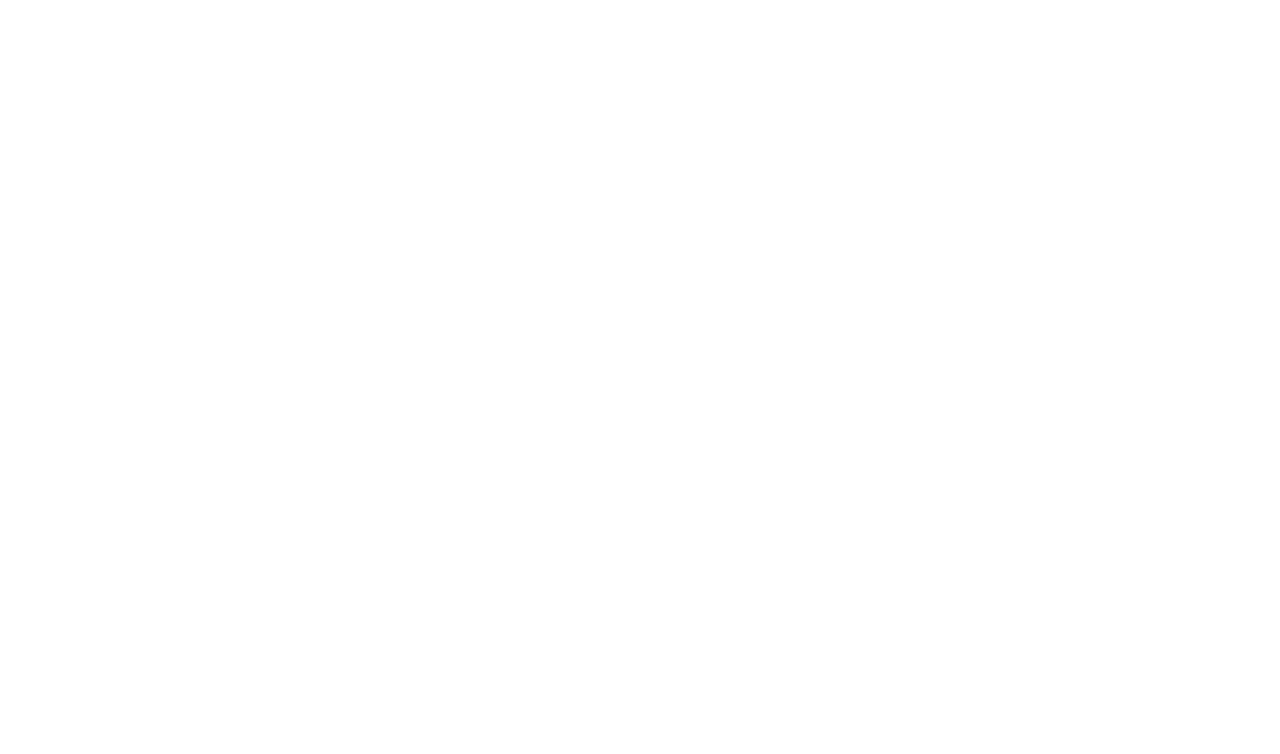
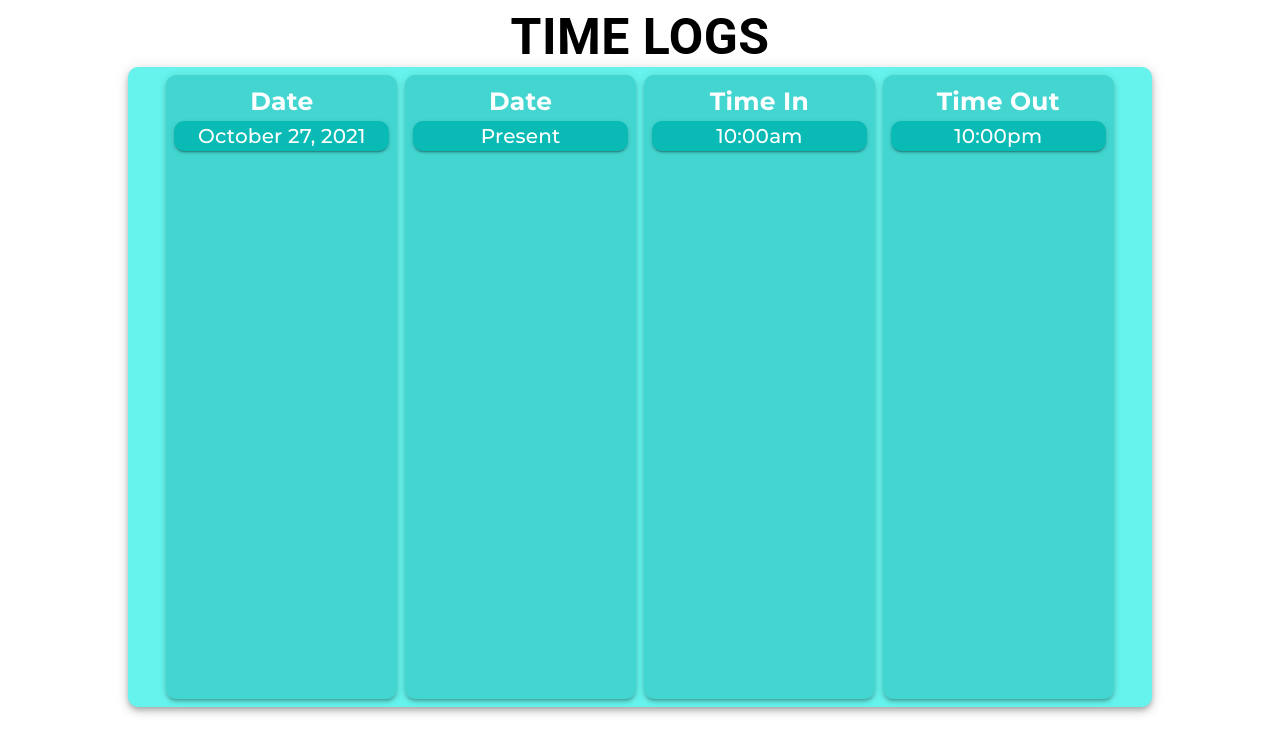
Before and after one commit to rondelhallare/HRIS-FrontEnd, a React (Create React App) app: page /TimeLogs in a window 1280 px wide. Shown: the top 754 px of the page. Built offline with nearby package versions, Linux system fonts and the light colour scheme.

Commit message:
Fix layout and design in Time Logs

```diff
--- /dev/null
+++ b/src/Components/TimeLogs/Section.js
@@ -0,0 +1,173 @@
+import { Grid, Typography } from '@mui/material'
+import { Box } from '@mui/system'
+import Paper from '@mui/material/Paper';
+import { styled } from '@mui/material/styles';
+import React from 'react'
+
+const Item = styled(Paper)(({ theme }) => ({
+    ...theme.typography.body2,
+    padding: theme.spacing(1),
+    textAlign: 'center',
+}));
+
+
+function Section() {
+    return (
+        <Box sx={{ flexGrow: 1, }}>
+            <Grid container spacing={1}>
+
+         {/* First Section of Attendance */}
+                <Grid item xs>
+                    <Item sx={{
+                        borderRadius: '10px',
+                        bgcolor: 'primary.main',
+                        height: '78vh',
+                        boxShadow: 3,
+                        borderRadius: '10px',
+                    }}>
+                        <Typography sx={{
+                            fontSize: '25px',
+                            fontWeight: 'bold',
+                            fontFamily: 'Montserrat',
+                            color: '#FFFFFF',
+                        }}>
+                            Date
+                        </Typography>
+
+
+                        <Box sx={{
+                            borderRadius: '5px',
+                            bgcolor: 'secondary.main',
+                            boxShadow: 2,
+                            borderRadius: '10px',
+                        }}>
+                            <Typography sx={{
+                                fontSize: '20px',
+                                fontWeight: 'medium',
+                                fontFamily: 'Montserrat',
+                                color: '#FFFFFF',
+                            }}>
+                                October 27, 2021
+                            </Typography>
+                        </Box>
+                    </Item>
+
+                </Grid>
+
+                 {/* Second Section of Attendance */}
+                <Grid item xs>
+                    <Item sx={{
+                        borderRadius: '10px',
+                        bgcolor: 'primary.main',
+                        height: '78vh',
+                        boxShadow: 3,
+                        borderRadius: '10px',
+                    }}>
+                        <Typography sx={{
+                            fontSize: '25px',
+                            fontWeight: 'bold',
+                            fontFamily: 'Montserrat',
+                            color: '#FFFFFF',
+                        }}>
+                            Date
+                        </Typography>
+
+
+                        <Box sx={{
+                            borderRadius: '5px',
+                            bgcolor: 'secondary.main',
+                            boxShadow: 2,
+                            borderRadius: '10px',
+                        }}>
+                            <Typography sx={{
+                                fontSize: '20px',
+                                fontWeight: 'medium',
+                                fontFamily: 'Montserrat',
+                                color: '#FFFFFF',
+                            }}>
+                                Present
+                            </Typography>
+                        </Box>
+                    </Item>
+                </Grid>
+
+
+                {/* Third Section of Attendance */}
+                <Grid item xs>
+                    <Item sx={{
+                        borderRadius: '10px',
+                        bgcolor: 'primary.main',
+                        height: '78vh',
+                        boxShadow: 3,
+                        borderRadius: '10px',
+                    }}>
+                        <Typography sx={{
+                            fontSize: '25px',
+                            fontWeight: 'bold',
+                            fontFamily: 'Montserrat',
+                            color: '#FFFFFF',
+                        }}>
+                            Time In
+                        </Typography>
+
+
+                        <Box sx={{
+                            borderRadius: '5px',
+                            bgcolor: 'secondary.main',
+                            boxShadow: 2,
+                            borderRadius: '10px',
+                        }}>
+                            <Typography sx={{
+                                fontSize: '20px',
+                                fontWeight: 'medium',
+                                fontFamily: 'Montserrat',
+                                color: '#FFFFFF',
+                            }}>
+                                10:00am
+                            </Typography>
+                        </Box>
+                    </Item>
+                </Grid>
+
+                {/* Fourth Section of Attendance */}
+                <Grid item xs>
+                    <Item sx={{
+                        borderRadius: '10px',
+                        bgcolor: 'primary.main',
+                        height: '78vh',
+                        boxShadow: 3,
+                        borderRadius: '10px',
+                    }}>
+                        <Typography sx={{
+                            fontSize: '25px',
+                            fontWeight: 'bold',
+                            fontFamily: 'Montserrat',
+                            color: '#FFFFFF',
+                        }}>
+                            Time Out
+                        </Typography>
+
+
+                        <Box sx={{
+                            borderRadius: '5px',
+                            bgcolor: 'secondary.main',
+                            boxShadow: 2,
+                            borderRadius: '10px',
+                        }}>
+                            <Typography sx={{
+                                fontSize: '20px',
+                                fontWeight: 'medium',
+                                fontFamily: 'Montserrat',
+                                color: '#FFFFFF',
+                            }}>
+                                10:00pm
+                            </Typography>
+                        </Box>
+                    </Item>
+                </Grid>
+            </Grid>
+        </Box >
+    )
+}
+
+export default Section
--- a/src/Components/TimeLogs/TimeBody.js
+++ b/src/Components/TimeLogs/TimeBody.js
@@ -1,12 +1,45 @@
 import React from 'react'
 import { Box } from '@mui/system';
 import { Switch, Route, Link, BrowserRouter as router } from 'react-router-dom'
+import Section from './Section';
+import TimeLogsTitle from './TimeLogsTitle';
 
 function TimeBody() {
     return (
-       <Box>
+        <Box>
 
-       </Box>
+            {/* Main Body */}
+            <Box sx={{
+                display: 'flex',
+                alignItems: 'center',
+                justifyContent: 'center',
+            }}>
+                <TimeLogsTitle />
+            </Box>
+
+            {/* Background */}
+            <Box sx={{
+                alignItems: 'center',
+                justifyContent: 'center',
+                bgcolor: 'pengu.main',
+                boxShadow: 5,
+                borderRadius: '10px',
+                height: '80vh',
+                width: '80%',
+                p: '0 3%',
+                m: '0 10%',
+
+            }}>
+
+                {/* Section Components */}
+                <Box sx = {{
+                    alignItems: 'center',
+                    justifyContent: 'center',
+                }}>
+                    <Section />
+                </Box>
+            </Box>
+        </Box>
     )
 }
 
--- /dev/null
+++ b/src/Components/TimeLogs/TimeLogsTitle.js
@@ -0,0 +1,28 @@
+import React from 'react'
+import { Typography } from '@mui/material'
+import { Box } from '@mui/system'
+import ArrowBackIosIcon from '@mui/icons-material/ArrowBackIos';
+
+function TimeLogsTitle() {
+    return (
+        <Box>
+            <Typography sx = {{
+                 fontWeight: 'bold',
+                 color: 'black',
+                 fontSize: '50px',
+                 textAlign: 'left',
+            }}>
+                {/* <ArrowBackIosIcon sx ={{
+                    pt: '25px',
+                    pl: '15px',
+                    height: 60,
+                    width: 60,
+
+                }} /> */}
+                TIME LOGS
+            </Typography>
+        </Box>
+    )
+}
+
+export default TimeLogsTitle
```
